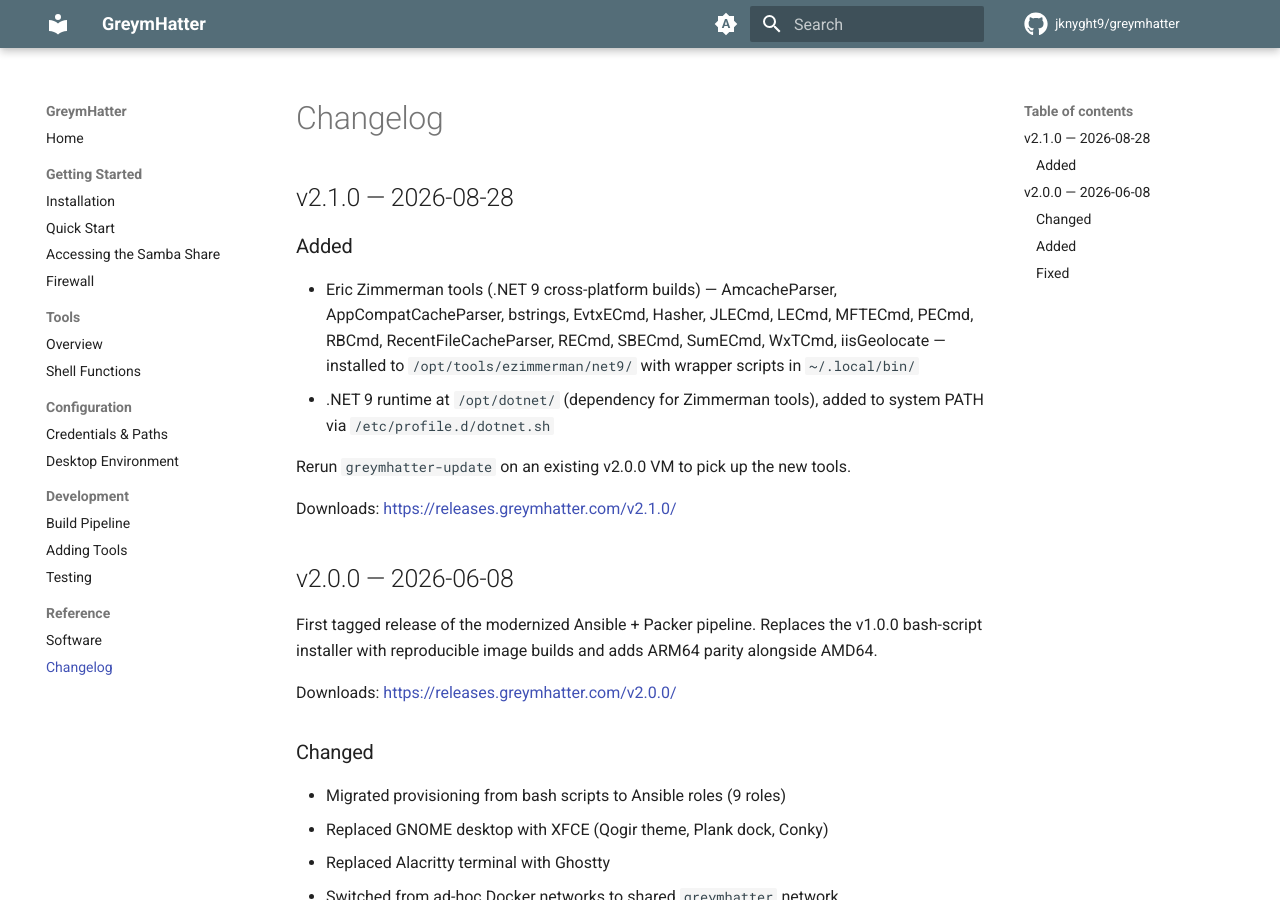
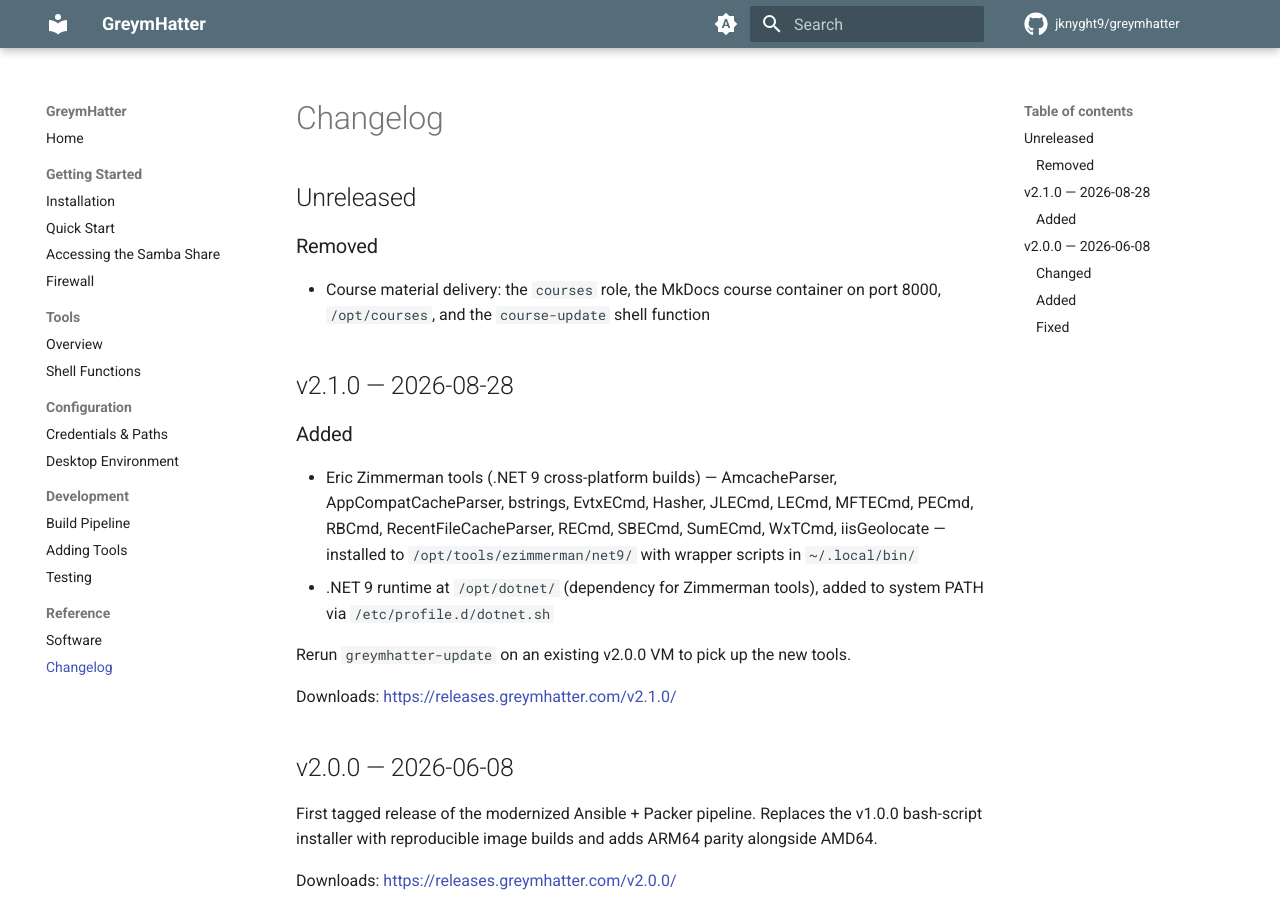
Before and after one commit to jknyght9/greymhatter, an MkDocs documentation site: the page built from docs/docs/reference/changelog.md, in a window 1280 px wide and 900 px high. Built offline with MkDocs 1.6.1 and Material for MkDocs 9.7.7, drawn with Linux system fonts in a browser that asks for light colours; comment, search, counter and statistics services are not loaded.

Commit message:
Remove course material delivery
Course content will not be hosted on GreymHatter. Remove the courses
role (MkDocs container on port 8000, /opt/courses), courses_repo, the
course-update fish function, the conky status line, the 8000/tcp
firewall rule, the manifest image and readiness entries, the Packer
--tags entry, test0's container and HTTP checks, and doc references.
The project's own docs site (make docs, GitHub Pages) is unaffected.

Co-Authored-By: Claude Opus 5.5 (1M context) <noreply@anthropic.com>

```diff
--- a/docs/docs/reference/changelog.md
+++ b/docs/docs/reference/changelog.md
@@ -1,4 +1,9 @@
 # Changelog
+
+## Unreleased
+
+### Removed
+- Course material delivery: the `courses` role, the MkDocs course container on port 8000, `/opt/courses`, and the `course-update` shell function
 
 ## v2.1.0 — 2026-08-28
 
```
Also changed, not shown: docs/docs/configuration/credentials.md (+0 -2 lines), docs/docs/development/build-pipeline.md (+1 -1 lines), docs/docs/getting-started/firewall.md (+0 -1 lines), docs/docs/tools/overview.md (+0 -1 lines), docs/docs/tools/shell-functions.md (+0 -3 lines), README.md, 11 other files.
